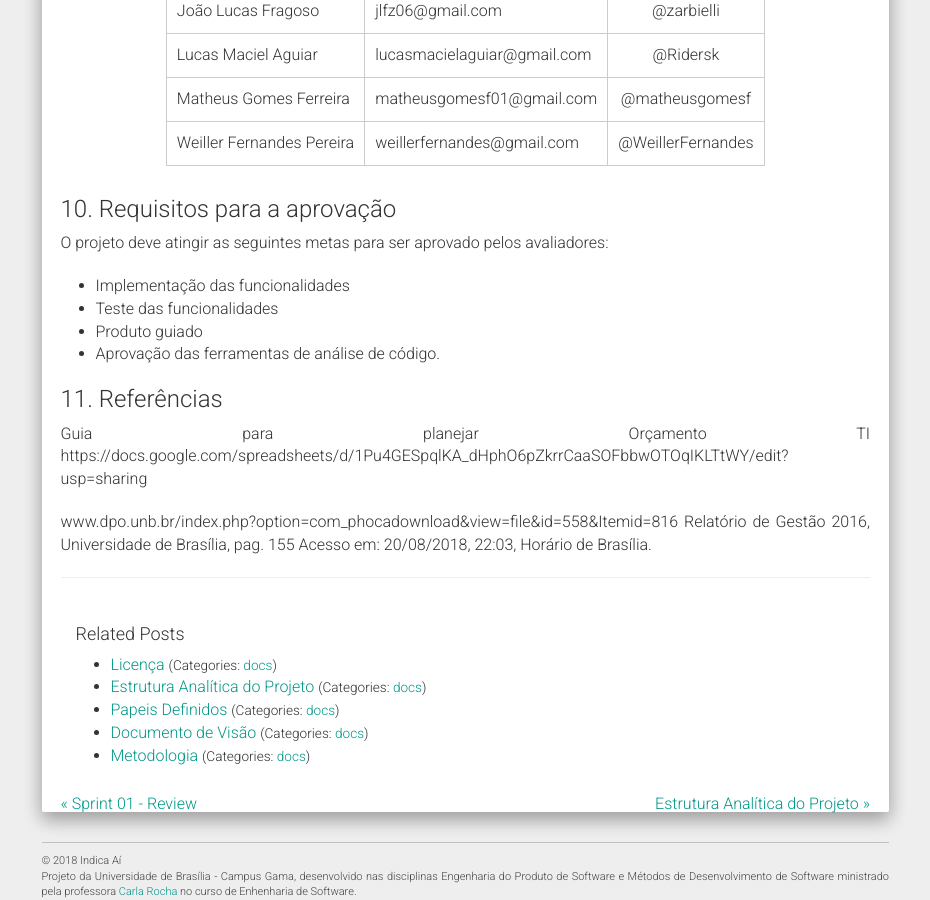
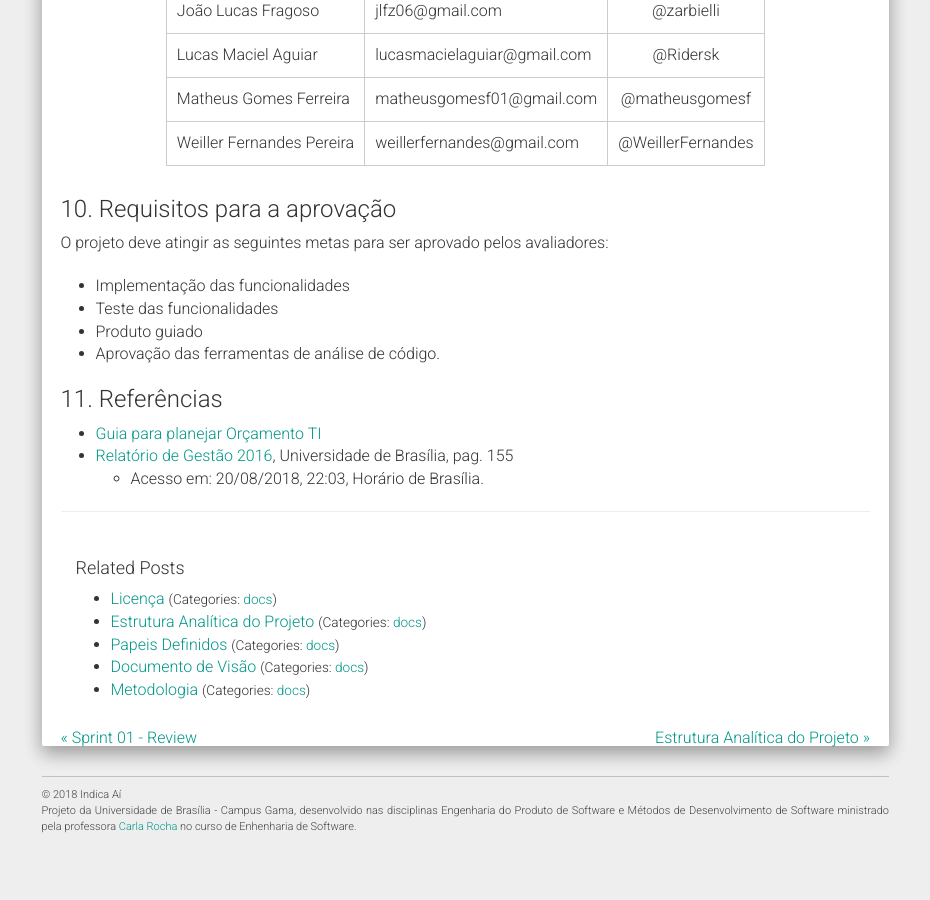
Before and after one commit to fga-eps-mds/2018.2-IndicaAi, a Jekyll site: the page built from docs/_posts/2018-08-27-tap.md, in a window 1280 px wide and 900 px high, scrolled down 2944 px. Shown: the whole window, without its empty margins (321-1251 px from the left). Built offline with Jekyll 4.4.1, drawn with Linux system fonts in a browser that asks for light colours; nearby versions of some CDN libraries; comment, search, counter and statistics services are not loaded; after the commit the page ends 3778 px from its top, so only the background shows below that.

Commit message:
Fix urls

```diff
--- a/docs/_data/urls.json
+++ b/docs/_data/urls.json
@@ -134,7 +134,7 @@
     "urls": [
         {
           "text": "Como Contribuir?",
-          "url": "/guides/2018/08/28/contributing.html",
+          "url": "/tutoriais/2018/08/28/contributing.html",
           "icon": "fa-angle-right"
         },
         {
@@ -152,6 +152,7 @@
   {
     "text": "Github",
     "url": "https://github.com/fga-eps-mds/RecomendaFGA",
+    "target": "_blank",
     "icon": "fa-code-branch"
   }
 ]
--- a/docs/_posts/2018-08-27-tap.md
+++ b/docs/_posts/2018-08-27-tap.md
@@ -102,9 +102,6 @@ O projeto deve atingir as seguintes metas para ser aprovado pelos avaliadores:
 
 ### 11. Referências
 
-Guia para planejar Orçamento TI
-https://docs.google.com/spreadsheets/d/1Pu4GESpqlKA_dHphO6pZkrrCaaSOFbbwOTOqIKLTtWY/edit?usp=sharing
-
-www.dpo.unb.br/index.php?option=com_phocadownload&amp;view=file&amp;id=558&amp;Itemid=816
-Relatório de Gestão 2016, Universidade de Brasília, pag. 155
-Acesso em: 20/08/2018, 22:03, Horário de Brasília.
+* [Guia para planejar Orçamento TI](https://docs.google.com/spreadsheets/d/1Pu4GESpqlKA_dHphO6pZkrrCaaSOFbbwOTOqIKLTtWY/edit?usp=sharing)
+* [Relatório de Gestão 2016](www.dpo.unb.br/index.php?option=com_phocadownload&amp;view=file&amp;id=558&amp;Itemid=816), Universidade de Brasília, pag. 155
+    * Acesso em: 20/08/2018, 22:03, Horário de Brasília.
```
